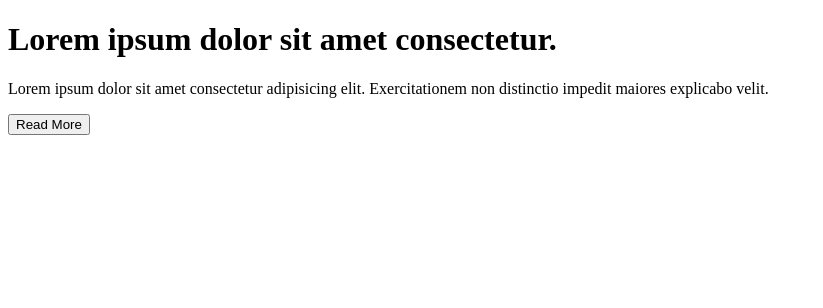
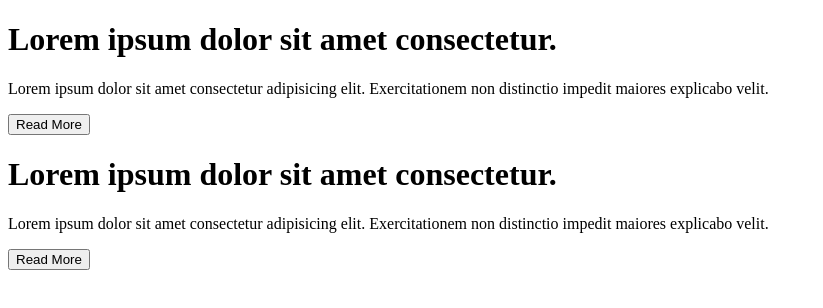
Before and after one commit to Kamau-Simon/oursite, a plain HTML site: page index.html in a window 1280 px wide. Shown: the whole page, without its empty margins (0-823 px from the left). Drawn offline with Linux system fonts and the light colour scheme.

Commit message:
added a new div

```diff
--- a/index.html
+++ b/index.html
@@ -9,7 +9,12 @@
     <div>
         <h1>Lorem ipsum dolor sit amet consectetur.</h1>
         <p>Lorem ipsum dolor sit amet consectetur adipisicing elit. Exercitationem non distinctio impedit maiores explicabo velit.</p>
-        <button type="">Read More</button>
+        <button type="button">Read More</button>
+    </div>
+    <div>
+        <h1>Lorem ipsum dolor sit amet consectetur.</h1>
+        <p>Lorem ipsum dolor sit amet consectetur adipisicing elit. Exercitationem non distinctio impedit maiores explicabo velit.</p>
+        <button type="button">Read More</button>
     </div>
 </body>
 </html>
```
